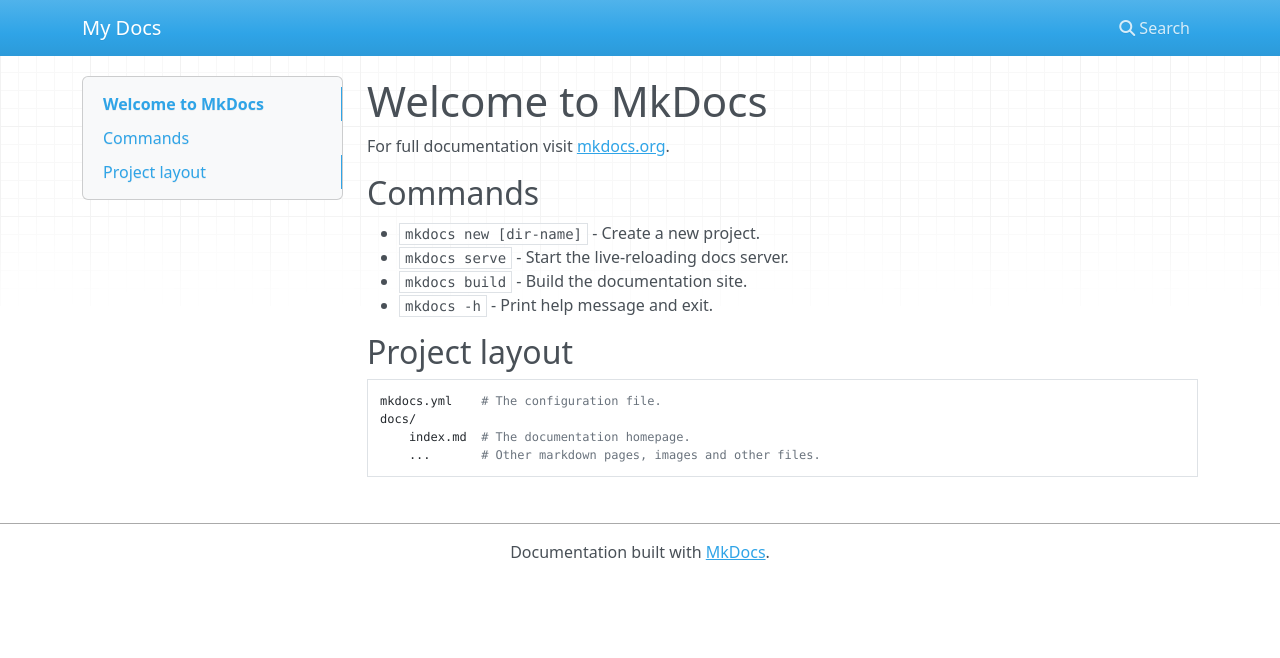
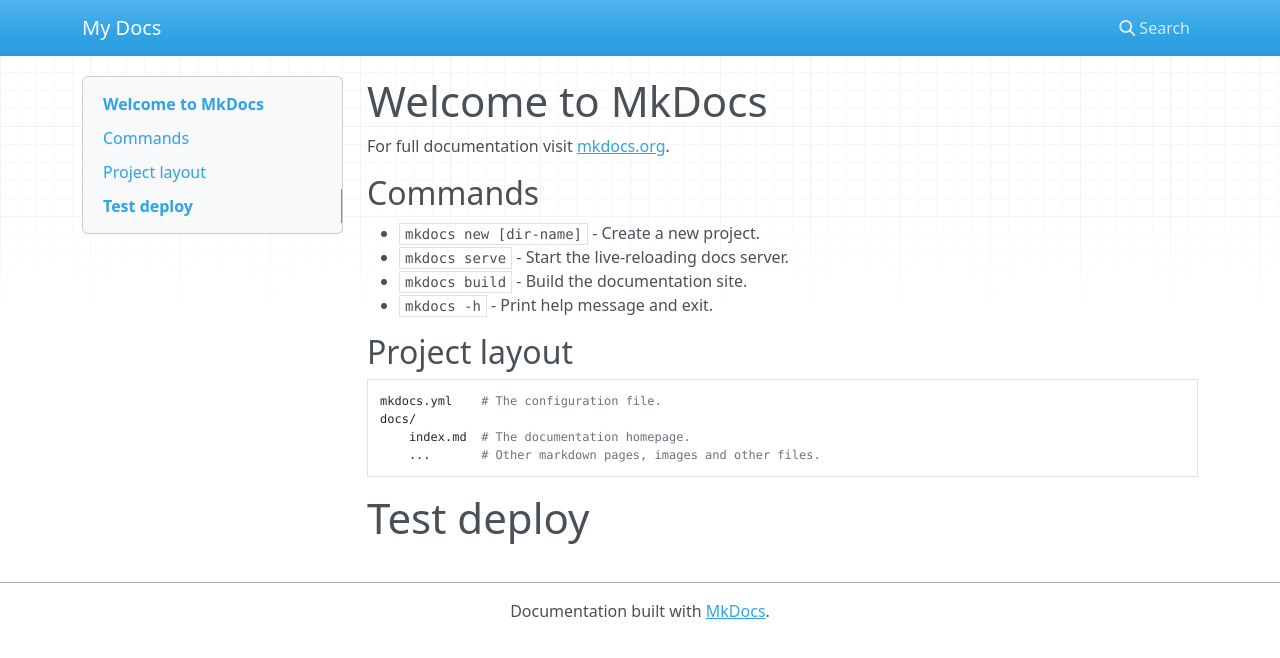
Before and after one commit to Bearzz/project-1, an MkDocs documentation site: the page built from docs/index.md, in a window 1280 px wide. Shown: the top 658 px of the page. Built offline with MkDocs 1.6.1, drawn with Linux system fonts in a browser that asks for light colours; nearby versions of some CDN libraries.

Commit message:
Trigger deploy

```diff
--- a/docs/index.md
+++ b/docs/index.md
@@ -15,3 +15,4 @@ For full documentation visit [mkdocs.org](https://www.mkdocs.org).
     docs/
         index.md  # The documentation homepage.
         ...       # Other markdown pages, images and other files.
+# Test deploy
```
